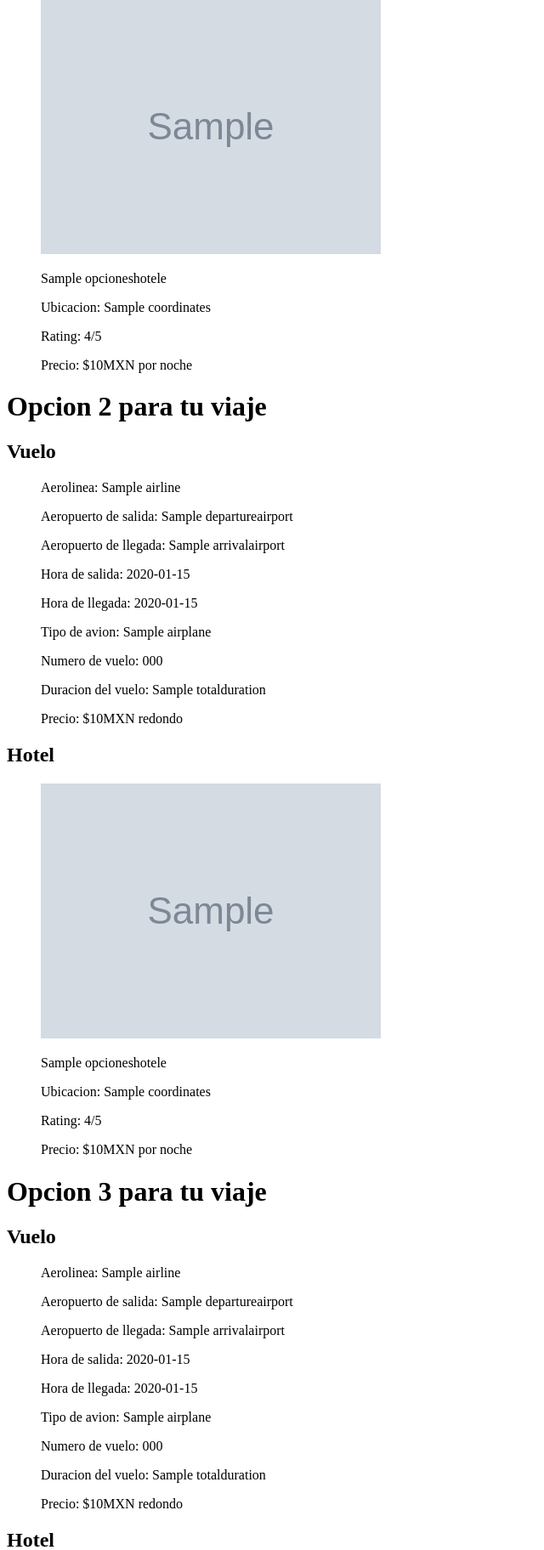
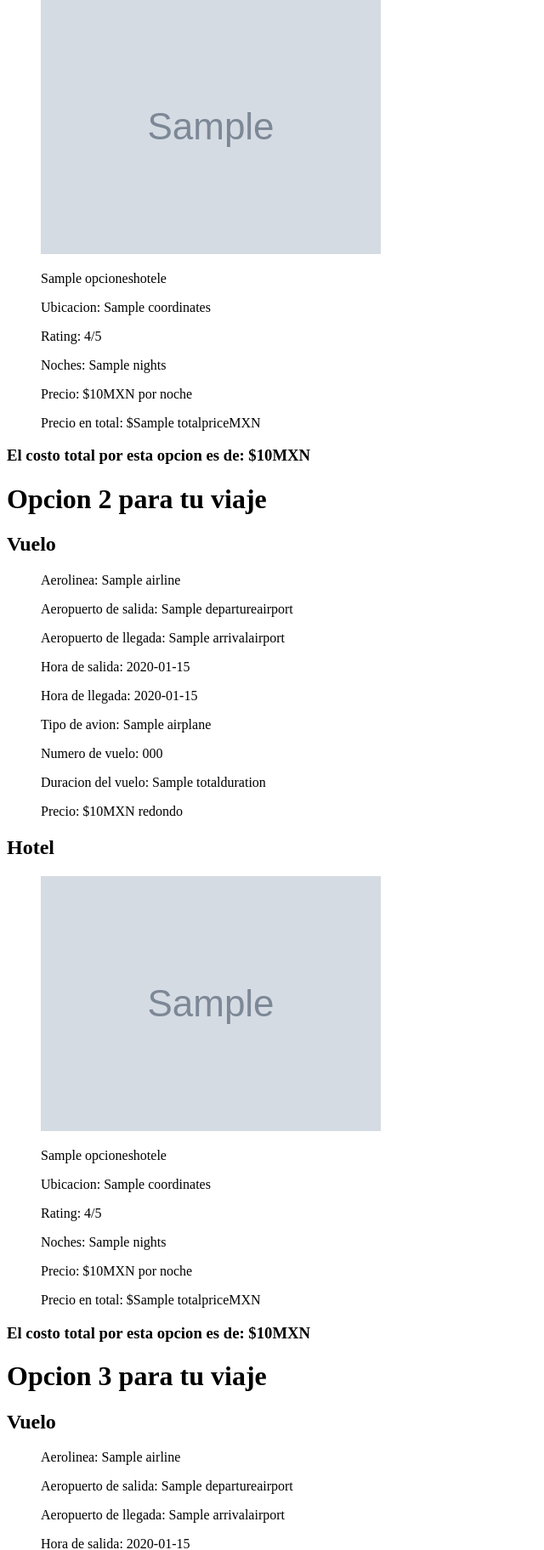
Before and after one commit to python-2025-kb/final-AndreaMartinezC12, a Flask app: template templates/resultados.html in a window 1280 px wide. Shown: the part 485-2309 px from the top of the page at 85% size, without its empty margins (0-640 px from the left). Run offline with Flask 3, Linux system fonts and the light colour scheme; the template is opened without the code that fills it: most values are stand-ins (such as "Sample title", 1, 10 or a date in 2020); grey boxes marked "Sample" are stand-in pictures.

Commit message:
Agregando calculo de costo total del hotel por x cantidad de noches. Tambien agregando el costo total de todo el paquete en los resultados

```diff
--- a/templates/resultados.html
+++ b/templates/resultados.html
@@ -23,7 +23,11 @@
     <ul>{{opcioneshoteles[0].hotelname}}</ul>
     <ul>Ubicacion: {{opcioneshoteles[0].coordinates}}</ul>
     <ul>Rating: {{opcioneshoteles[0].rating}}/5</ul>
+    <ul>Noches: {{opcioneshoteles[0].nights}}</ul>
     <ul>Precio: ${{opcioneshoteles[0].price}}MXN por noche</ul>
+    <ul>Precio en total: ${{opcioneshoteles[0].totalprice}}MXN</ul>
+
+    <h3>El costo total por esta opcion es de: ${{opcioneshoteles[0].totalprice + opcionesvuelos[0].price}}MXN</h3>
 
     <h1>Opcion 2 para tu viaje</h1>
     <h2>Vuelo</h2>
@@ -42,7 +46,11 @@
     <ul>{{opcioneshoteles[1].hotelname}}</ul>
     <ul>Ubicacion: {{opcioneshoteles[1].coordinates}}</ul>
     <ul>Rating: {{opcioneshoteles[1].rating}}/5</ul>
-    <ul>Precio: ${{opcioneshoteles[1].price}}MXN por noche</ul>
+    <ul>Noches: {{opcioneshoteles[0].nights}}</ul>
+    <ul>Precio: ${{opcioneshoteles[0].price}}MXN por noche</ul>
+    <ul>Precio en total: ${{opcioneshoteles[0].totalprice}}MXN</ul>
+
+    <h3>El costo total por esta opcion es de: ${{opcioneshoteles[1].totalprice + opcionesvuelos[1].price}}MXN</h3>
 
     <h1>Opcion 3 para tu viaje</h1>
     <h2>Vuelo</h2>
@@ -61,6 +69,10 @@
     <ul>{{opcioneshoteles[2].hotelname}}</ul>
     <ul>Ubicacion: {{opcioneshoteles[2].coordinates}}</ul>
     <ul>Rating: {{opcioneshoteles[2].rating}}/5</ul>
-    <ul>Precio: ${{opcioneshoteles[2].price}}MXN por noche</ul>
+    <ul>Noches: {{opcioneshoteles[0].nights}}</ul>
+    <ul>Precio: ${{opcioneshoteles[0].price}}MXN por noche</ul>
+    <ul>Precio en total: ${{opcioneshoteles[0].totalprice}}MXN</ul>
+
+    <h3>El costo total por esta opcion es de: ${{opcioneshoteles[2].totalprice + opcionesvuelos[2].price}}MXN</h3>
 </body>
 </html>
```
Also changed, not shown: hoteles.py (+13 -1 lines).
